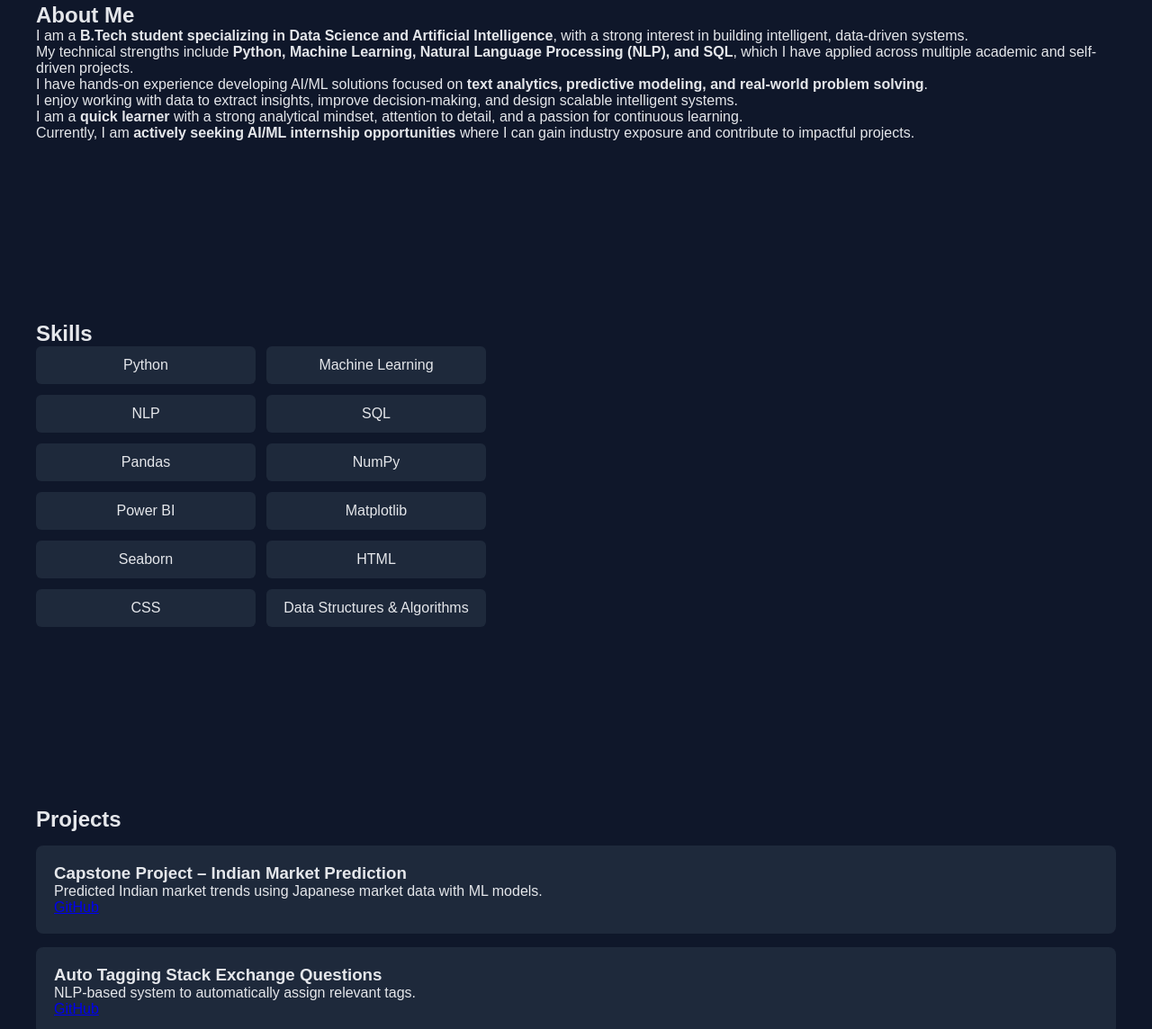
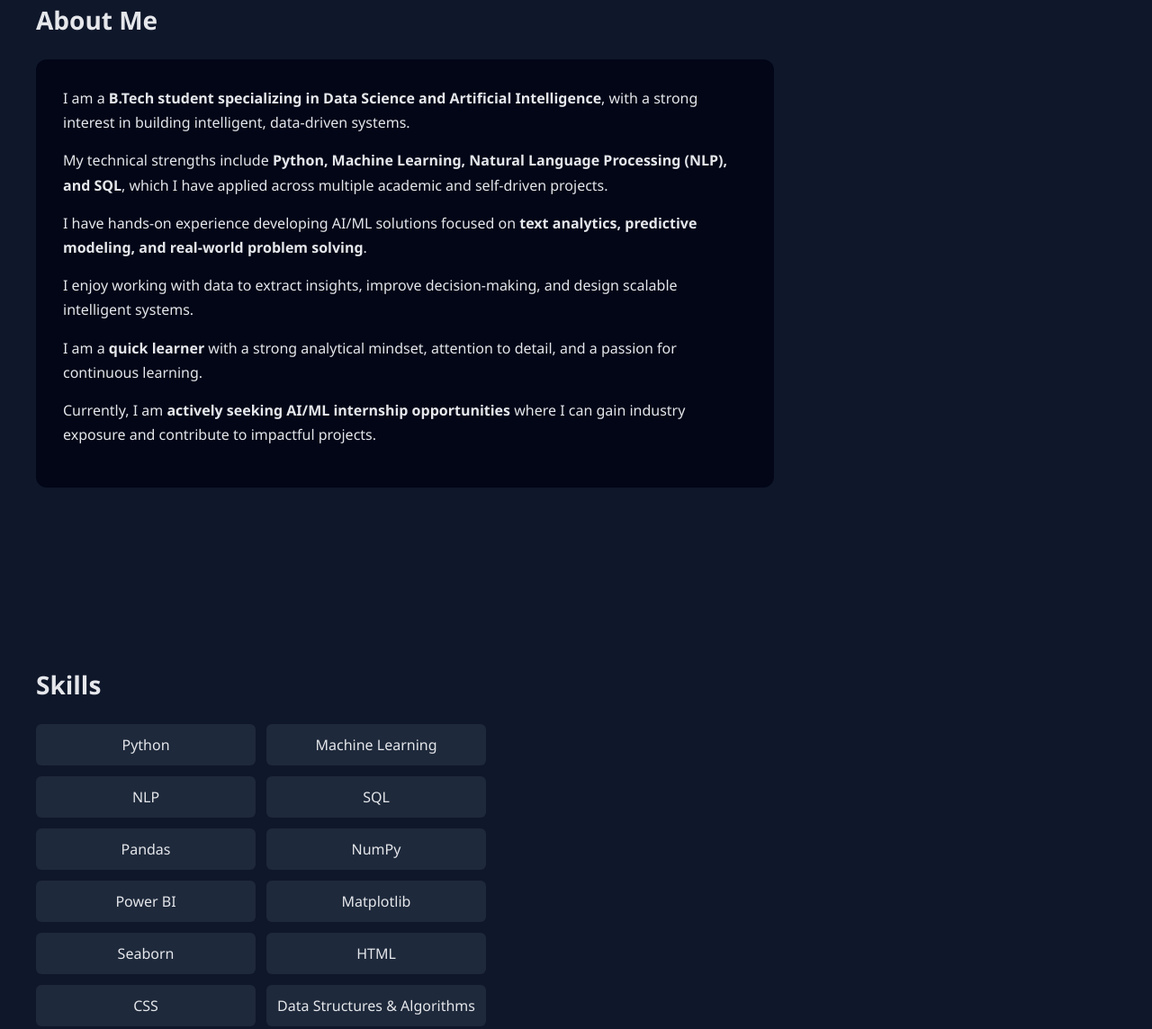
Before and after one commit to satyarv/Portfolio, a plain HTML site: page index.html in a window 1280 px wide. Shown: the part 897-2041 px from the top of the page at 90% size. Drawn offline with Linux system fonts and the light colour scheme.

Commit message:
Update style.css

```diff
--- a/style.css
+++ b/style.css
@@ -2,7 +2,7 @@
   margin: 0;
   padding: 0;
   box-sizing: border-box;
-  font-family: Arial, sans-serif;
+  font-family: 'Segoe UI', sans-serif;
 }
 
 body {
@@ -13,7 +13,6 @@ body {
 /* NAVBAR */
 nav {
   position: fixed;
-  top: 0;
   width: 100%;
   background: #020617;
   padding: 15px 40px;
@@ -23,27 +22,21 @@ nav {
 }
 
 nav ul {
+  list-style: none;
   display: flex;
-  list-style: none;
 }
 
 nav ul li a {
   color: white;
+  margin-left: 20px;
   text-decoration: none;
-  margin-left: 20px;
-}
-
-nav ul li a:hover {
-  color: #38bdf8;
 }
 
 /* HERO */
 .hero {
   height: 100vh;
   text-align: center;
-  display: flex;
-  flex-direction: column;
-  justify-content: center;
+  padding-top: 120px;
 }
 
 .hero span {
@@ -51,22 +44,39 @@ nav ul li a:hover {
 }
 
 .btn {
+  display: inline-block;
   margin-top: 20px;
   padding: 12px 25px;
   background: #38bdf8;
   color: black;
   border-radius: 25px;
   text-decoration: none;
-  transition: transform 0.3s;
-}
-
-.btn:hover {
-  transform: scale(1.1);
 }
 
 /* SECTIONS */
 section {
   padding: 100px 40px;
+}
+
+h2 {
+  margin-bottom: 25px;
+  font-size: 28px;
+}
+
+/* ABOUT */
+.about-section {
+  max-width: 900px;
+}
+
+.about-box {
+  background: #020617;
+  padding: 30px;
+  border-radius: 12px;
+}
+
+.about-box p {
+  margin-bottom: 15px;
+  line-height: 1.7;
 }
 
 /* SKILLS */
@@ -80,35 +90,28 @@ section {
 .skills-grid span {
   background: #1e293b;
   padding: 12px;
+  border-radius: 6px;
   text-align: center;
-  border-radius: 6px;
-  transition: transform 0.3s, background 0.3s;
-}
-
-.skills-grid span:hover {
-  transform: translateY(-5px);
-  background: #38bdf8;
-  color: black;
 }
 
 /* PROJECTS */
 .project-card {
   background: #1e293b;
   padding: 20px;
-  margin-top: 15px;
-  border-radius: 8px;
-  transition: transform 0.3s;
+  margin: 15px 0;
+  border-radius: 10px;
 }
 
-.project-card:hover {
-  transform: translateY(-10px);
+.project-card a {
+  color: #38bdf8;
+  text-decoration: none;
 }
 
 /* SCROLL ANIMATION */
 .reveal {
   opacity: 0;
   transform: translateY(40px);
-  transition: all 0.8s ease;
+  transition: 0.8s;
 }
 
 .reveal.active {
@@ -116,6 +119,7 @@ section {
   transform: translateY(0);
 }
 
+/* FOOTER */
 footer {
   text-align: center;
   background: #020617;
```
